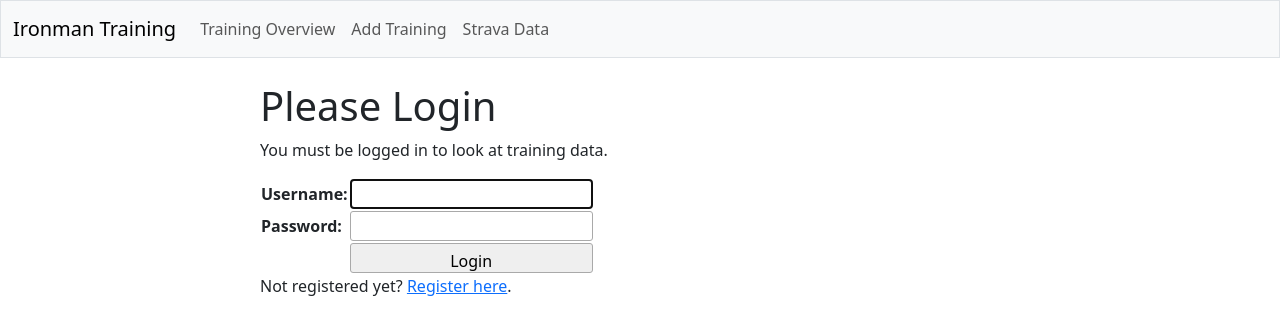
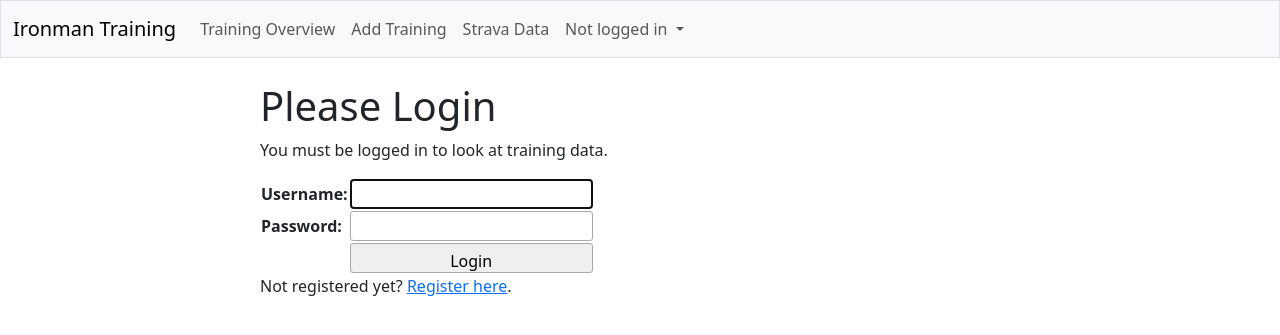
Before and after one commit to AlexHartog/training_log, a Django app: page /accounts/login/?next=/strava/strava_auth in a window 1280 px wide. Shown: the top 335 px of the page. Run offline with Django 4.2, Linux system fonts and the light colour scheme; some libraries are stand-ins or nearby versions.

Commit message:
Added dropdown for login/logout

```diff
--- a/training_log/training_log/templates/top_menu.html
+++ b/training_log/training_log/templates/top_menu.html
@@ -20,6 +20,22 @@
           <li class="nav-item">
             <a class="nav-link" href="{% url 'strava-index' %}">
               Strava Data</a></li>
+        <li class="nav-item dropdown">
+          <a class="nav-link dropdown-toggle" href="#" id="navbarDropdown" role="button" data-bs-toggle="dropdown" aria-expanded="false">
+            {% if user.is_authenticated %}
+              Logged in as {{ user.username }}
+            {% else %}
+              Not logged in
+            {% endif %}
+          </a>
+          <ul class="dropdown-menu" aria-labelledby="navbarDropdown">
+            {% if user.is_authenticated %}
+              <li><a class="dropdown-item" href="{% url 'logout' %}?next=/">Log out</a></li>
+            {% else %}
+              <li><a class="dropdown-item" href="{% url 'login' %}?next=/">Log in</a></li>
+            {% endif %}
+          </ul>
+
         </ul> <!-- End of links on left side of navbar -->
       </div> <!-- Closes collapsible parts of navbar -->
 
```
Also changed, not shown: README.md.
